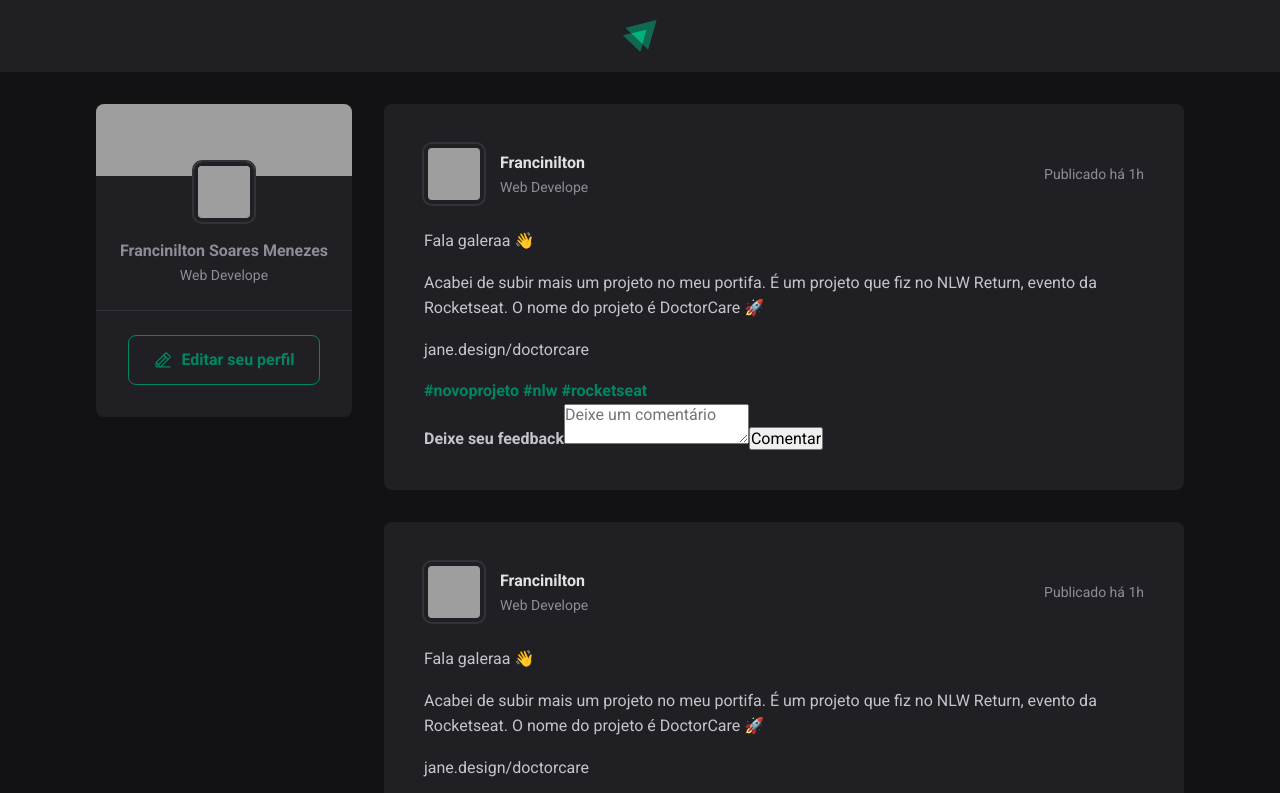
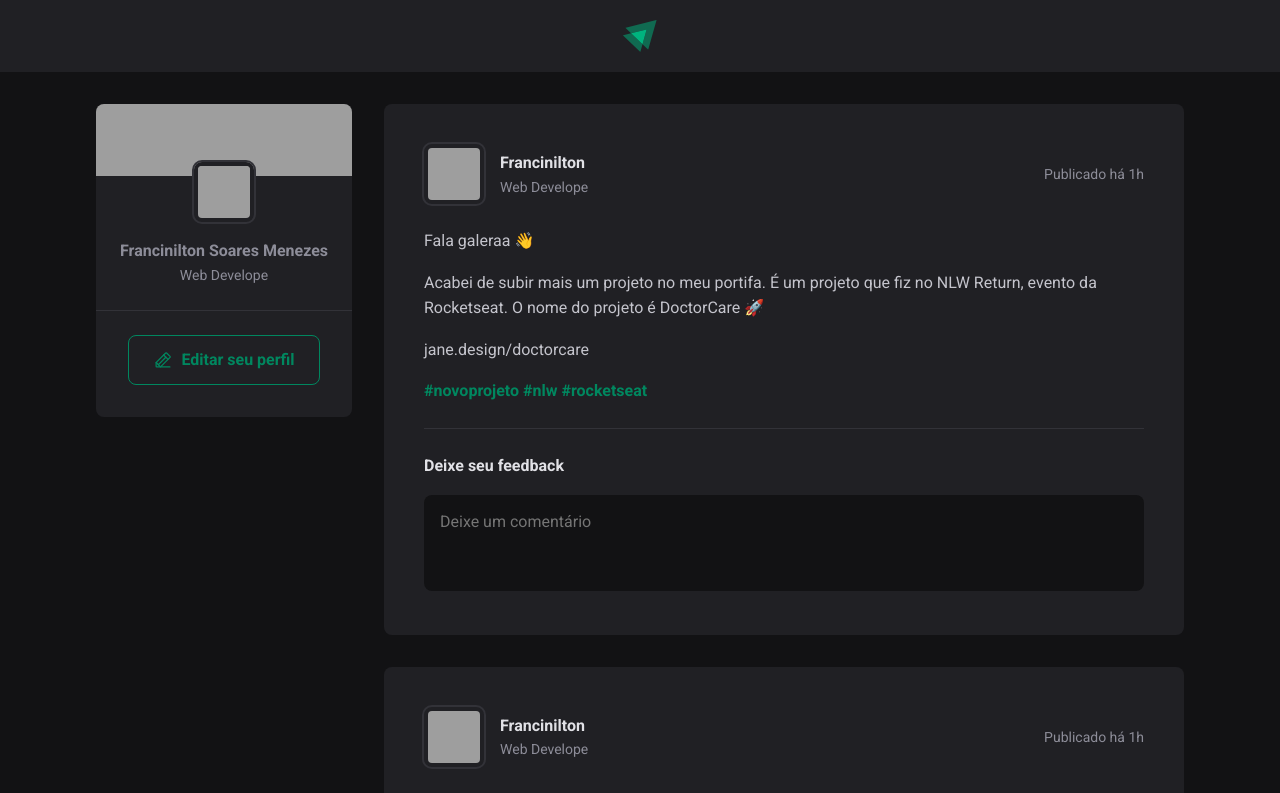
Before and after one commit to franciniltonsoaresmenzes/ignite-feed, a React (Vite) app: page / in a window 1280 px wide. Shown: the top 793 px of the page. Built offline with nearby package versions, Linux system fonts and the light colour scheme; grey boxes are pictures that could not be loaded.

Commit message:
concluido funcionalidade de comentar

```diff
--- a/src/components/Post.jsx
+++ b/src/components/Post.jsx
@@ -37,7 +37,9 @@
         <textarea
           placeholder="Deixe um comentário"
         />
-        <button type="submit" >Comentar</button>
+        <footer>
+         <button type="submit" >Publicar</button>
+        </footer>
       </form>
     </article>
   )
--- a/src/components/Post.module.css
+++ b/src/components/Post.module.css
@@ -67,4 +67,54 @@
   line-height: 1.6;
 }
 
-.commentForm {}
+.commentForm {
+  width: 100%;
+  margin-top: 1.5rem;
+  padding-top: 1.5rem;
+  border-top: 1px solid var(--gray-600);
+}
+
+.commentForm > strong {
+  line-height: 1.6;
+  color: var(--gray-100);
+}
+
+.commentForm textarea {
+  width: 100%;
+  background: var(--gray-900);
+  resize: none;
+  height: 6rem;
+  padding: 1rem;
+  border-radius: 8px;
+  color: var(--gray-100);
+  line-height: 1.4;
+  margin-top: 1rem;
+  border: 0;
+}
+
+.commentForm footer {
+  visibility: hidden;
+  max-height: 0;
+}
+
+.commentForm:focus-within footer {
+  visibility: visible;
+  max-height: none;
+}
+
+.commentForm button[type=submit] {
+  padding: 1rem 1.5rem;
+  margin-top: 1rem;
+  border-radius: 8px;
+  border: 0;
+  background: var(--green-500);
+  color: var(--white);
+  font-weight: bold;
+  cursor: pointer;
+
+  transition: background .1s;
+}
+
+.commentForm button[type=submit]:hover {
+  background: var(--green-300);
+}
--- a/src/global.css
+++ b/src/global.css
@@ -11,6 +11,11 @@
 
   --green-300: #00837e;
   --green-500: #00875f;
+}
+
+:focus {
+  outline: transparent;
+  box-shadow: 0 0 0 2px var(--green-500);
 }
 
 * {
```
